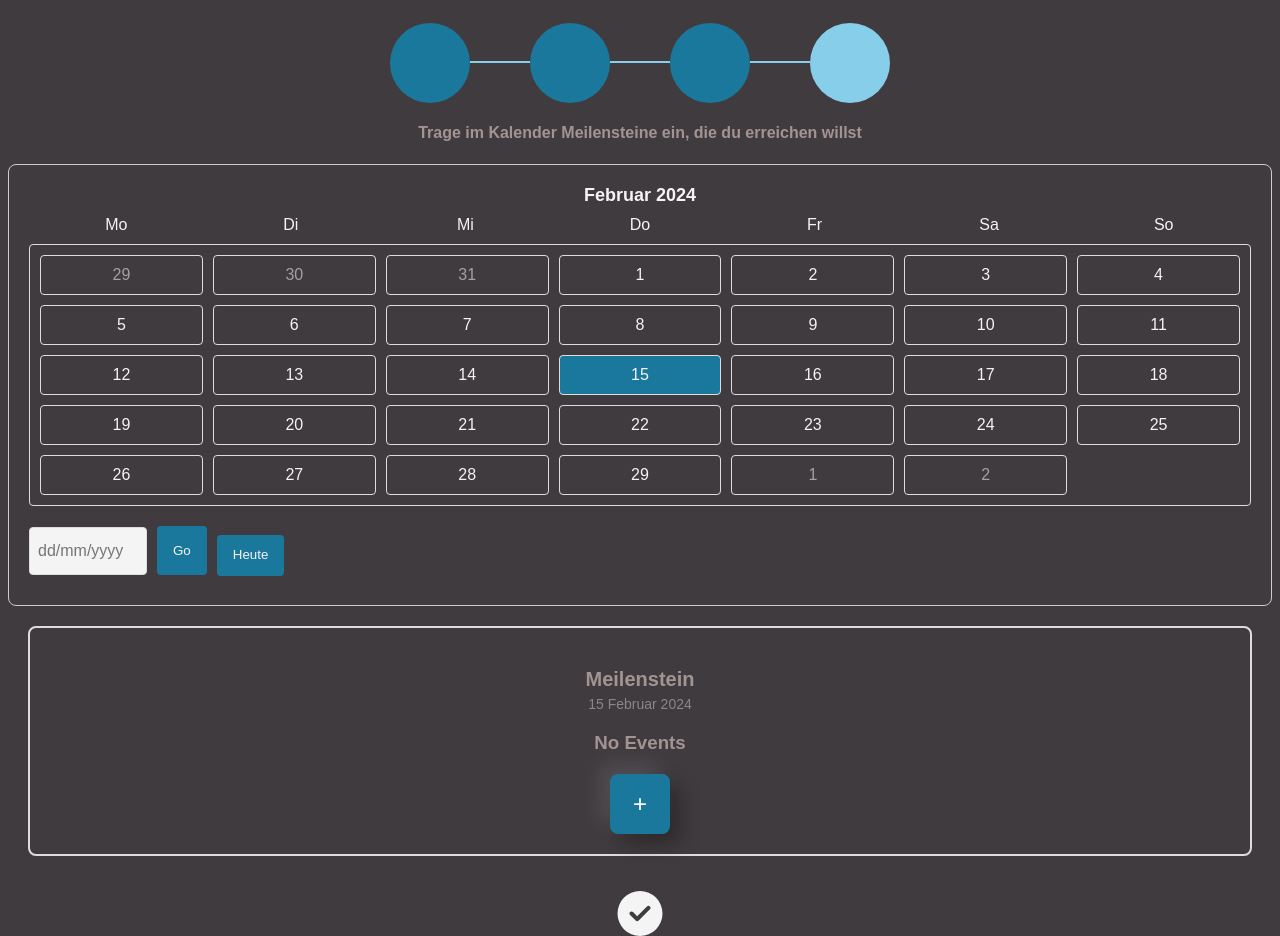
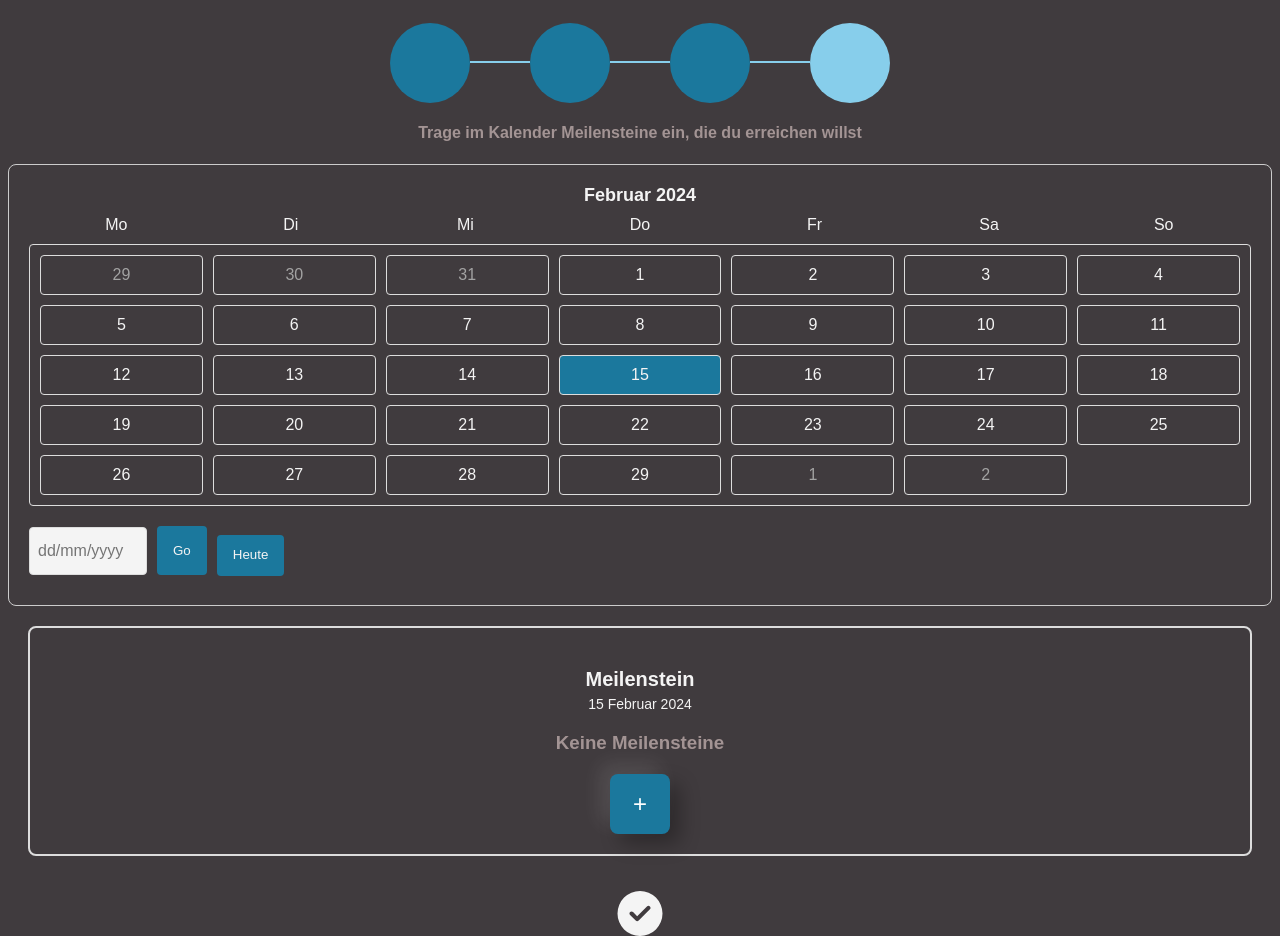
Before and after one commit to Damagefish/Reflektierte-Techniknutzung, a Vue app: page / in a window 1280 px wide. Both pictures are taken after a click on the element 850 px from the left and 63 px from the top of the page. Built offline with nearby package versions, Linux system fonts and the light colour scheme.

Commit message:
adjusted font color

```diff
--- a/src/components/KalenderComp.vue
+++ b/src/components/KalenderComp.vue
@@ -395,8 +395,8 @@ updateEvents(date) {
   });
 
   if (events === "") {
-    events = `<div class="no-event">
-            <h3>No Events</h3>
+    events = `<div id="no-event">
+            <h3>Keine Meilensteine</h3>
         </div>`;
   }
 
@@ -586,7 +586,9 @@ getActiveDay(date) {
     color: #a39494;
     height: 89vh;
   }
-
+  h3{
+    color: #f4f4f4;
+  }
   .container {
     display: flex;
     flex-direction: column;
@@ -736,11 +738,12 @@ getActiveDay(date) {
     font-size: 20px;
     font-weight: bold;
     margin-bottom: 5px;
+    color: #f4f4f4;
   }
 
   .event-date {
     font-size: 14px;
-    color: #888;
+    color: #f4f4f4;
     margin-bottom: 20px;
   }
 
```
